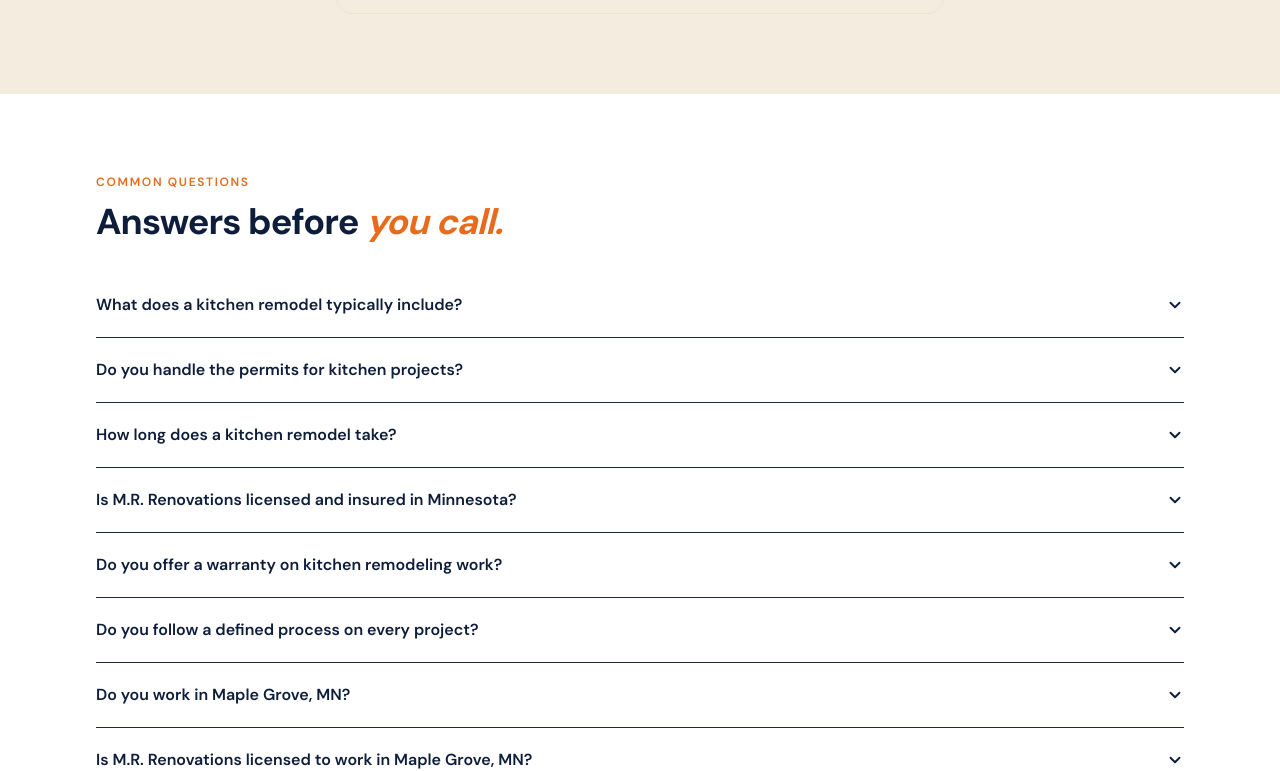
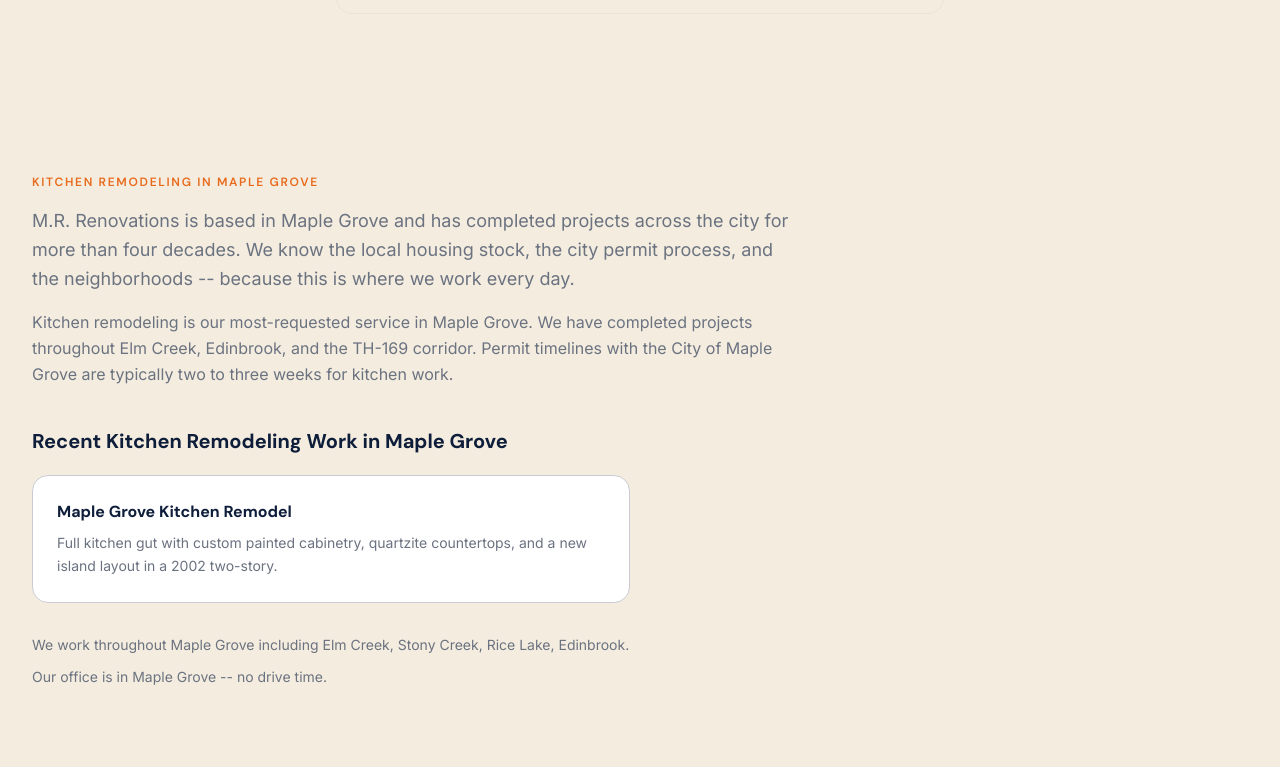
Before and after one commit to LoadedSauce/MRRenoWebsite, a Next.js app: page /services/kitchens/maple-grove in a window 1280 px wide. Shown: the part 1729-2500 px from the top of the page. Built offline with nearby package versions, Linux system fonts and the light colour scheme; no server answers; the database is empty.

Commit message:
feat(P1.33): render city-specific content section on Tier 3 service-area pages (#52)

```diff
--- a/src/components/templates/ServicePageTemplate.tsx
+++ b/src/components/templates/ServicePageTemplate.tsx
@@ -89,6 +89,14 @@ export function ServicePageTemplate({
 
   // City label used in a few places -- only present when area is provided
   const cityLabel = area ? `${area.cityName}, ${area.stateAbbr}` : null;
+
+  // P1.33: city-specific content, surfaced on Tier 3 (area) pages only.
+  // Sourced from the ServiceAreaData already passed in via `area` -- the
+  // registry data was always flowing through; it was just never rendered.
+  const areaServiceNote = area?.serviceNotes?.[service.slug];
+  const areaRecentProjects = (area?.recentProjectExamples ?? []).filter(
+    (p) => p.serviceSlug === service.slug
+  );
 
   return (
     <PageShell>
@@ -192,6 +200,64 @@ export function ServicePageTemplate({
         </Container>
       </section>
 
+      {/* -- CITY-SPECIFIC CONTENT (Tier 3 area pages only) --------------- */}
+      {area &&
+        (area.heroBlurb || areaServiceNote || areaRecentProjects.length > 0) && (
+          <section className="bg-cream">
+            <Container width="wide" className="py-16 lg:py-20">
+              <p className="font-display font-semibold tracking-[0.14em] uppercase text-xs text-orange">
+                {service.displayName} in {area.cityName}
+              </p>
+
+              {area.heroBlurb && (
+                <p className="mt-4 text-base sm:text-lg text-muted leading-relaxed max-w-3xl">
+                  {area.heroBlurb}
+                </p>
+              )}
+
+              {areaServiceNote && (
+                <p className="mt-4 text-base text-muted leading-relaxed max-w-3xl">
+                  {areaServiceNote}
+                </p>
+              )}
+
+              {areaRecentProjects.length > 0 && (
+                <div className="mt-10">
+                  <p className="font-display font-bold text-xl text-ink">
+                    Recent {service.displayName} Work in {area.cityName}
+                  </p>
+                  <div className="mt-5 grid grid-cols-1 sm:grid-cols-2 gap-5">
+                    {areaRecentProjects.map((project) => (
+                      <div
+                        key={project.title}
+                        className="rounded-xl border border-faint bg-paper p-6"
+                      >
+                        <p className="font-display font-bold text-ink">
+                          {project.title}
+                        </p>
+                        <p className="mt-2 text-sm text-muted leading-relaxed">
+                          {project.summary}
+                        </p>
+                      </div>
+                    ))}
+                  </div>
+                </div>
+              )}
+
+              {area.neighborhoods && area.neighborhoods.length > 0 && (
+                <p className="mt-8 text-sm text-muted">
+                  We work throughout {area.cityName} including{" "}
+                  {area.neighborhoods.slice(0, 4).join(", ")}.
+                </p>
+              )}
+
+              {area.driveTimeText && (
+                <p className="mt-3 text-sm text-muted">{area.driveTimeText}</p>
+              )}
+            </Container>
+          </section>
+        )}
+
       {/* -- FAQ ---------------------------------------------------------- */}
       {/* Section is omitted entirely from the DOM when faqItems is empty. */}
       {faqItems.length > 0 && (
```
